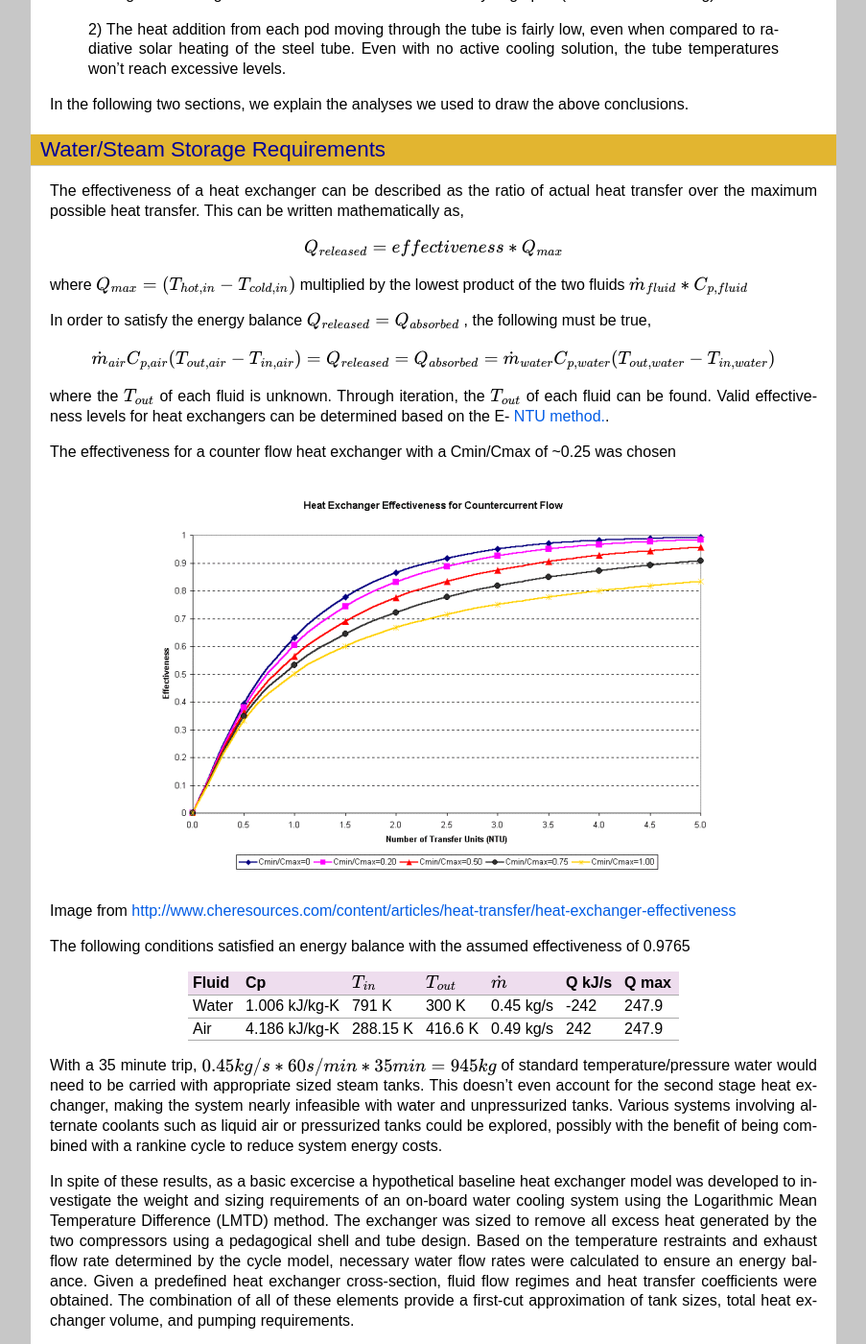
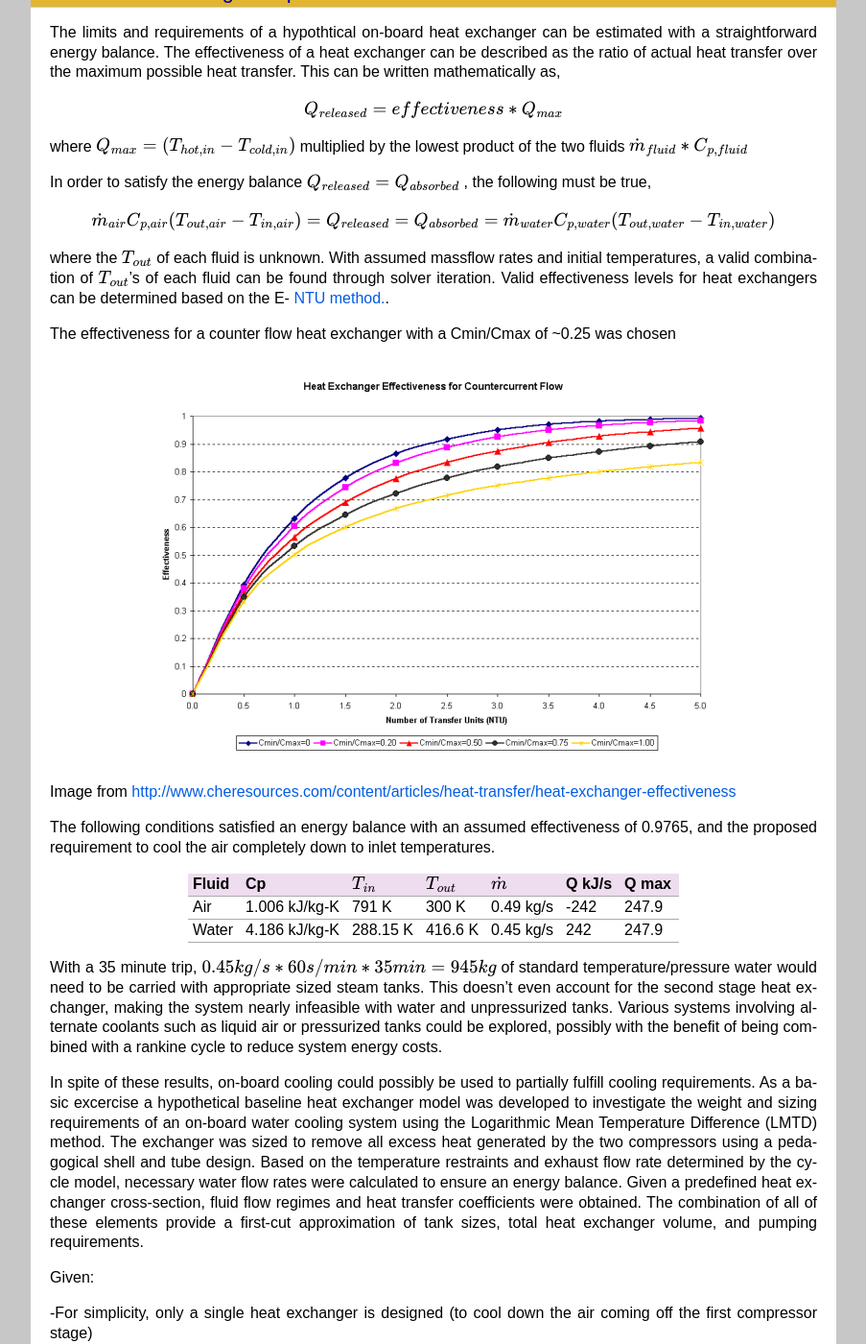
Before and after one commit to JustinSGray/Hyperloop, a Sphinx documentation site: the page built from docs/usage.rst, in a window 1280 px wide and 1400 px high, scrolled down 3531 px. Shown: the whole window at 96% size, without its empty margins (198-1101 px from the left). Built offline with Sphinx 7.4.7, drawn with Linux system fonts in a browser that asks for light colours; some of the changed text lies outside the part shown.

Commit message:
minor fix ups

```diff
--- a/docs/usage.rst
+++ b/docs/usage.rst
@@ -149,9 +149,9 @@
  1) The flow rate of water needed to remove the heat added by the compressors is very large, and
  storing the resulting steam would result in an unreasonably large pod (over 200 meters long).
 
- 2) The heat addition from each pod moving through the tube is fairly low, even when compared to
- radiative solar heating of the steel tube. Even with no active cooling solution, the tube temperatures
- won’t reach excessive levels.
+ 2) The heat addition from each pod compressor cycle is fairly low relative to other heat transfer mechanisms,
+ such as radiative solar heating of an uncovered steel tube. Even without an active on-board cooling solution,
+ the tube temperatures may not reach excessive levels.
 
 In the following two sections, we explain the analyses we used to draw the above conclusions.
 
@@ -159,7 +159,7 @@
 Water/Steam Storage Requirements
 =================================
 
-
+The limits and requirements of a hypothtical on-board heat exchanger can be estimated with a straightforward energy balance.
 The effectiveness of a heat exchanger can be described as the ratio of actual heat transfer over the maximum
 possible heat transfer. This can be written mathematically as,
 
@@ -171,8 +171,7 @@
 
 .. math::      \dot{m}_{air} C_{p, air} (T_{out, air} - T_{in, air}) = {Q}_{released} = {Q}_{absorbed}= \dot{m}_{water} C_{p,water} (T_{out, water} - T_{in, water})
 
-where the :math:`T_{out}` of each fluid is unknown. Through iteration, the :math:`T_{out}` of each fluid can be found.
-Valid effectiveness levels for heat exchangers can be determined based on the E- `NTU method.`__.
+where the :math:`T_{out}` of each fluid is unknown. With assumed massflow rates and initial temperatures, a valid combination of :math:`T_{out}`'s of each fluid can be found through solver iteration. Valid effectiveness levels for heat exchangers can be determined based on the E- `NTU method.`__.
 
 .. __: http://en.wikipedia.org/wiki/NTU_method
 
@@ -183,14 +182,15 @@
    :alt: Heat Exchanger Effictiveness Graph
 Image from http://www.cheresources.com/content/articles/heat-transfer/heat-exchanger-effectiveness
 
-The following conditions satisfied an energy balance with the assumed effectiveness of 0.9765
+The following conditions satisfied an energy balance with an assumed effectiveness of 0.9765, and the proposed requirement to
+cool the air completely down to inlet temperatures.
 
 ============== =============== ================= ================= ================== ========= =========
 Fluid               Cp         :math:`{T}_{in}`  :math:`{T}_{out}` :math:`\dot{m}`     Q  kJ/s   Q  max
 ============== =============== ================= ================= ================== ========= =========
-Water          1.006 kJ/kg-K        791 K             300 K            0.45 kg/s        -242      247.9
+Air            1.006 kJ/kg-K        791 K             300 K            0.49 kg/s        -242      247.9
 -------------- --------------- ----------------- ----------------- ------------------ --------- ---------
-Air            4.186 kJ/kg-K       288.15 K          416.6 K           0.49 kg/s         242      247.9
+Water           4.186 kJ/kg-K       288.15 K          416.6 K           0.45 kg/s         242      247.9
 ============== =============== ================= ================= ================== ========= =========
 
 With a 35 minute trip, :math:`0.45 kg/s * 60 s/min * 35 min =  945 kg` of standard temperature/pressure water would
@@ -199,17 +199,18 @@
 such as liquid air or pressurized tanks could be explored, possibly with the benefit of being combined with a rankine
 cycle to reduce system energy costs.
 
-In spite of these results, as a basic excercise a hypothetical baseline heat exchanger model was developed to investigate
-the weight and sizing requirements of an  on-board water cooling system using the Logarithmic Mean Temperature Difference
-(LMTD) method. The exchanger was sized to remove all excess heat generated by the two compressors using a pedagogical shell
-and tube design. Based on the temperature restraints and exhaust flow rate determined by the cycle model, necessary water
-flow rates were calculated to ensure an energy balance. Given a predefined heat exchanger cross-section, fluid flow regimes
-and heat transfer coefficients were obtained. The combination of all of these elements provide a first-cut approximation of
-tank sizes, total heat exchanger volume, and pumping requirements.
+In spite of these results, on-board cooling could possibly be used to partially fulfill cooling requirements. As a basic
+excercise a hypothetical baseline heat exchanger model was developed to investigate the weight and sizing requirements of
+an on-board water cooling system using the Logarithmic Mean Temperature Difference (LMTD) method. The exchanger was
+sized to remove all excess heat generated by the two compressors using a pedagogical shell and tube design. Based on the
+temperature restraints and exhaust flow rate determined by the cycle model, necessary water flow rates were calculated to
+ensure an energy balance. Given a predefined heat exchanger cross-section, fluid flow regimes and heat transfer coefficients
+were obtained. The combination of all of these elements provide a first-cut approximation of tank sizes, total heat exchanger
+volume, and pumping requirements.
 
 Given:
 
--For simplicity, only a single heat exchanger is designed (to cool down the air coming off the second compressor stage)
+-For simplicity, only a single heat exchanger is designed (to cool down the air coming off the first compressor stage)
 
 -Sized as a classic shell and tube heat exchanger
 
@@ -307,7 +308,7 @@
 
 Multiplying this by the viewing area of the tube (assuming no shade and constant sun)
 
-.. math:: Q_{solar} = Solar * A_{view} = Solar * Length_{tube} * OuterDiameter_{tube}
+.. math:: Q_{solar} = Solar * A_{view} = Solar * L_{tube} * OD_{tube}
 
 Tube cooling can be attributed to two general mechanisms, radiation and natural convection. Radiation power per unit area can be approximated to
 
@@ -317,19 +318,19 @@
 
 Multiplying by the surface area of the tube, the total heating rate can be found,
 
-.. math:: P_{rad} =  \frac{P_{rad}}{A} * \pi Length_{tube} OuterDiameter_{tube}
+.. math:: P_{rad} =  \frac{P_{rad}}{A} * \pi L_{tube} OD_{tube}
 
-Assuming the worst case scenario of no cross wind, convection is primarily is driven soley by temperature gradients. The non-dimensional relation between buoyancy and viscousity driven flows is parameterized using the following imperical `constants`__.
+Assuming the worst case scenario of no cross wind, convection is primarily driven by temperature gradients. The non-dimensional relation between buoyancy and viscousity driven flows is parameterized using the following imperical `constants`__.
 
 .. __: https://mdao.grc.nasa.gov/publications/Berton-Thesis.pdf
 
-if 150 K < T_{amb} < 400 K:
+if 150 K < :math:`T_{amb}` < 400 K:
 
 .. math:: \frac{g \beta T} {\upsilon^2} = (m^{-3}K^{-1}) = 4.178\times10^{19} \times T_{amb}^{-4.639}
 
 .. math:: Pr = 1.23 T_{amb}^{-0.09685}
 
-if 400 K < T_{amb} < 2100 K:
+if 400 K < :math:`T_{amb}` < 2100 K:
 
 .. math:: \frac{g \beta T} {\upsilon^2}  = (m^{-3}K^{-1}) = 4.985\times10^{18} \times T_{amb}^{-4.284}
 
@@ -371,7 +372,7 @@
 
 The current model of the hyperloop focuses on some of the primary sub-systems that operate within the pod.
 However, there is much more analysis that needs to be done to build a complete hyperloop design. Below provides
-a brief summary of the areas we feel represent the logical next steps for the modeling process.
+a brief summary of the areas we feel represent the logical next steps for the engineering aspects of the analysis.
 
 
 
@@ -420,7 +421,7 @@
 Solar Power Generation
 -----------------------------
 
-One of the major features of the hyperloop concept is its near net-zero energy consumption, via the inclusion of solar panels
+One of the proposed features of the hyperloop concept is its near net-zero energy consumption, via the inclusion of solar panels
 along the length of the tubes. Models are needed to predict, based on geographical location, weather, and time of year, how
 much power could be produced on an ongoing basis from such a solar panel system.
 
```
Also changed, not shown: other parts of docs/usage.rst (+3 -3 lines), docs/images/cropped_compressor_schematic.png (added), 1 other file.
